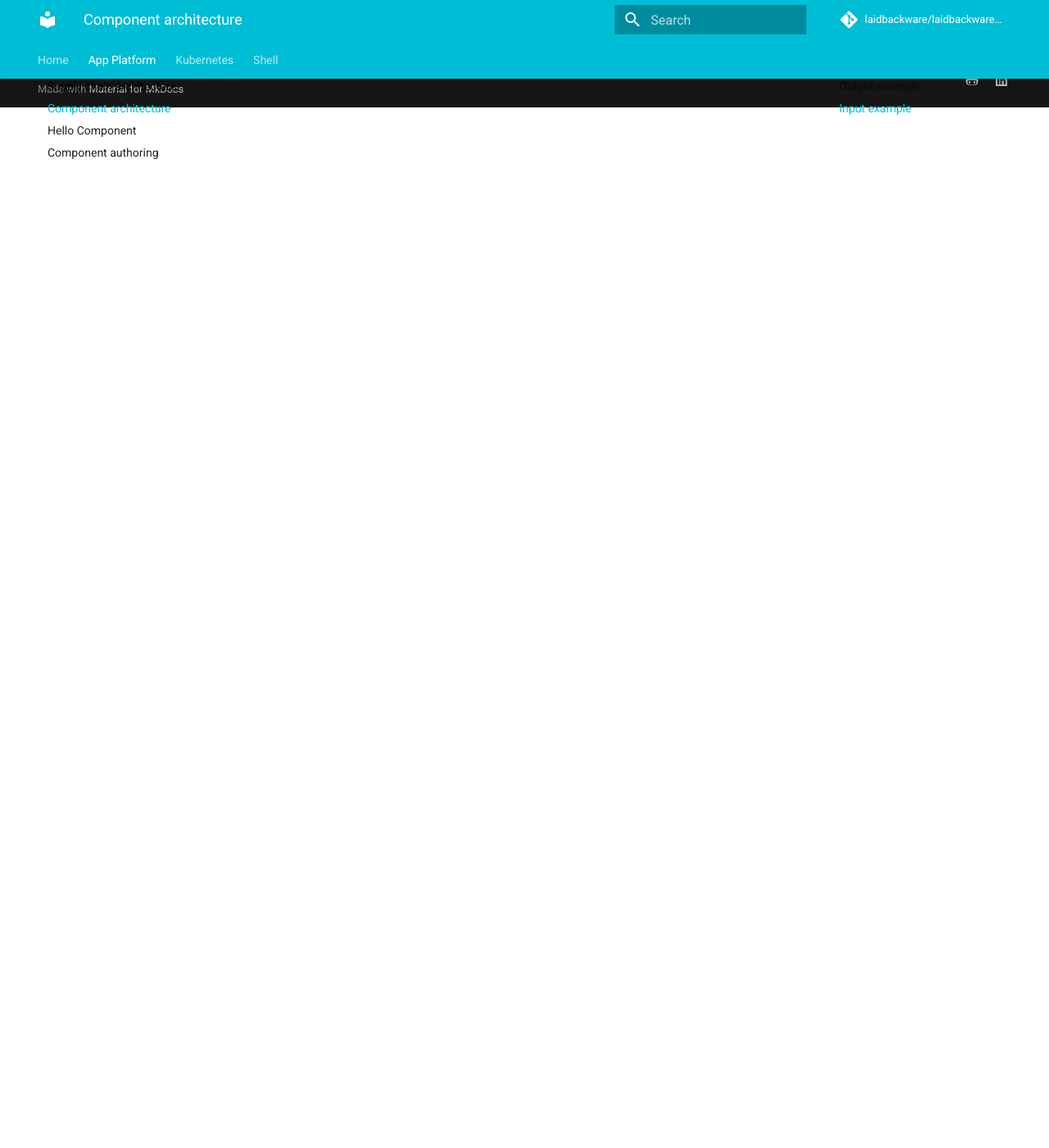
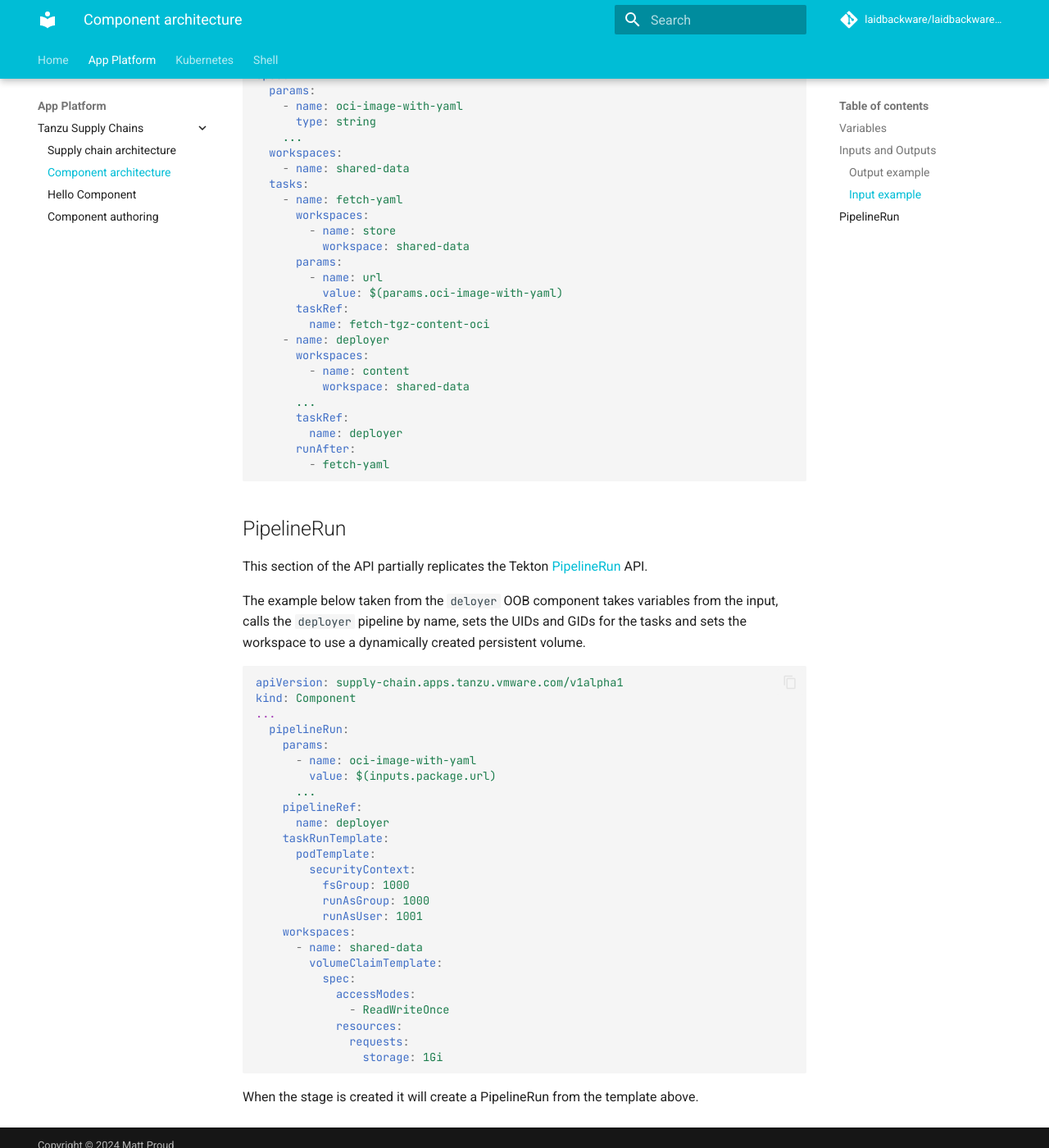
Before and after one commit to laidbackware/laidbackware.github.io, an MkDocs documentation site: the page built from docs/app-platform/tanzu-supply-chains/component-architecture.md, in a window 1280 px wide and 1400 px high, scrolled down 3311 px. Shown: the whole window at 82% size. Built offline with MkDocs 1.6.1 and Material for MkDocs 9.7.7, drawn with Linux system fonts in a browser that asks for light colours; comment, search, counter and statistics services are not loaded; before the commit the page ends 3442 px from its top, so only the background shows below that; some of the changed text lies outside the part shown.

Commit message:
finish component arctitecture

````diff
--- a/docs/app-platform/tanzu-supply-chains/component-architecture.md
+++ b/docs/app-platform/tanzu-supply-chains/component-architecture.md
@@ -4,7 +4,33 @@
 
 See [hello-component](./hello-component.md) for a basic example of a component.
 
-### Inputs and Outputs
+
+## Variables
+
+If a component requires variable as inputs, their schema is defined under the component spec as shown below.
+
+```yaml
+apiVersion: supply-chain.apps.tanzu.vmware.com/v1alpha1
+kind: Component
+...
+spec:
+  config:
+  - path: spec.who-dis
+    schema:
+      type: object
+      properties:
+        name:
+          type: string
+          description: String input to be printed after "Hello "
+          example: bob
+      required:
+        - name
+```
+
+When a supply chain is applied into the cluster all components schemas are aggregated together to form the API of the workload.
+
+
+## Inputs and Outputs
 
 Tekton by design does not pass not pass data between workspace spaces and a workspace should be bound to a pipeline run. To get around this Tanzu Supply Chains use the container registry for inter-pipeline storage. If a component needs to store data to pass on to another component it needs to contain a system task that pushes the contents of a workspace to the container registry.
 
@@ -132,3 +158,40 @@
       runAfter:
         - fetch-yaml
 ```
+
+
+## PipelineRun
+
+This section of the API partially replicates the Tekton [PipelineRun](https://tekton.dev/docs/pipelines/pipelineruns/) API.
+
+The example below taken from the `deloyer` OOB component takes variables from the input, calls the `deployer` pipeline by name, sets the UIDs and GIDs for the tasks and sets the workspace to use a dynamically created persistent volume.
+
+```yaml
+apiVersion: supply-chain.apps.tanzu.vmware.com/v1alpha1
+kind: Component
+...
+  pipelineRun:
+    params:
+      - name: oci-image-with-yaml
+        value: $(inputs.package.url)
+      ...
+    pipelineRef:
+      name: deployer
+    taskRunTemplate:
+      podTemplate:
+        securityContext:
+          fsGroup: 1000
+          runAsGroup: 1000
+          runAsUser: 1001
+    workspaces:
+      - name: shared-data
+        volumeClaimTemplate:
+          spec:
+            accessModes:
+              - ReadWriteOnce
+            resources:
+              requests:
+                storage: 1Gi
+```
+
+When the stage is created it will create a PipelineRun from the template above.
````
Also changed, not shown: docs/app-platform/tanzu-supply-chains/hello-component.md (+19 -5 lines), docs/app-platform/tanzu-supply-chains/supply-chain-architecture.md (+4 -3 lines).
